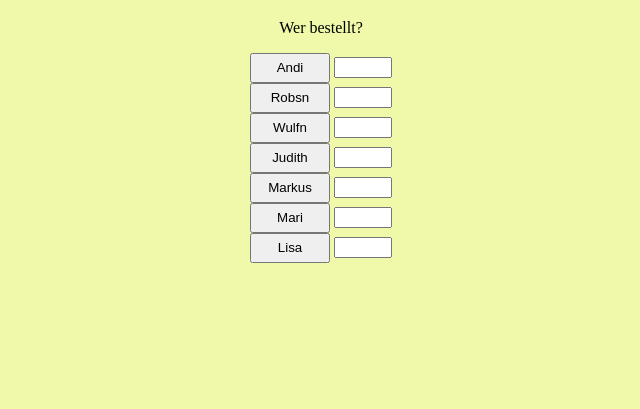
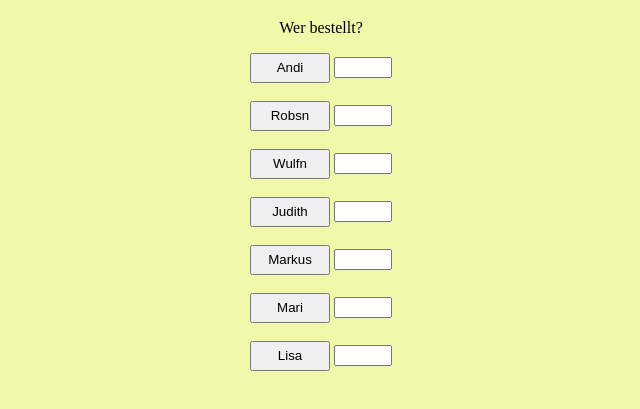
Before and after one commit to fink-inventions/OrderDeviceButtonWebUI, a plain HTML site: page index.html in a window 1280 px wide. Shown: the part 61-470 px from the top of the page, without its empty margins (319-959 px from the left). Drawn offline with Linux system fonts and the light colour scheme.

Commit message:
modified:   index.html

```diff
--- a/index.html
+++ b/index.html
@@ -11,17 +11,17 @@
     <p>Wer bestellt?</p>
     <div class="guestButtons">
         <button name="Andi">Andi</button>
-        <input type="text" name="timeAndi"><br>
+        <input type="text" name="timeAndi"><br><br>
         <button name="Robsn">Robsn</button>
-        <input type="text" name="timeRobsn"><br>
+        <input type="text" name="timeRobsn"><br><br>
         <button name="Wulfn">Wulfn</button>
-        <input type="text" name="timeWulfn"><br>
+        <input type="text" name="timeWulfn"><br><br>
         <button name="Judith">Judith</button>
-        <input type="text" name="timeJudith"><br>
+        <input type="text" name="timeJudith"><br><br>
         <button name="Markus">Markus</button>
-        <input type="text" name="timeMarkus"><br>
+        <input type="text" name="timeMarkus"><br><br>
         <button name="Mari">Mari</button>
-        <input type="text" name="timeMari"><br>
+        <input type="text" name="timeMari"><br><br>
         <button name="Lisa">Lisa</button>
         <input type="text" name="timeLisa">
     </div>
```
